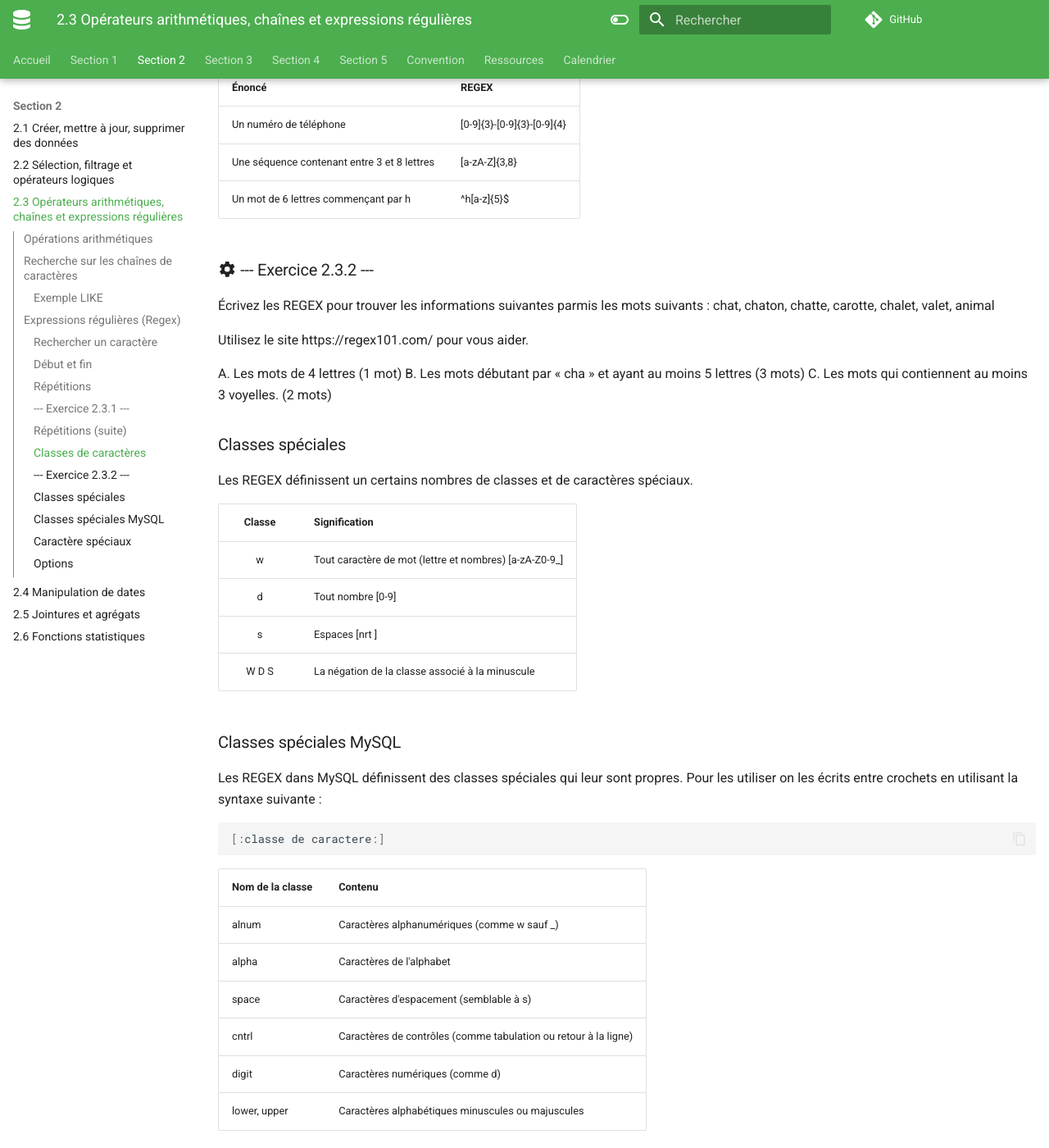
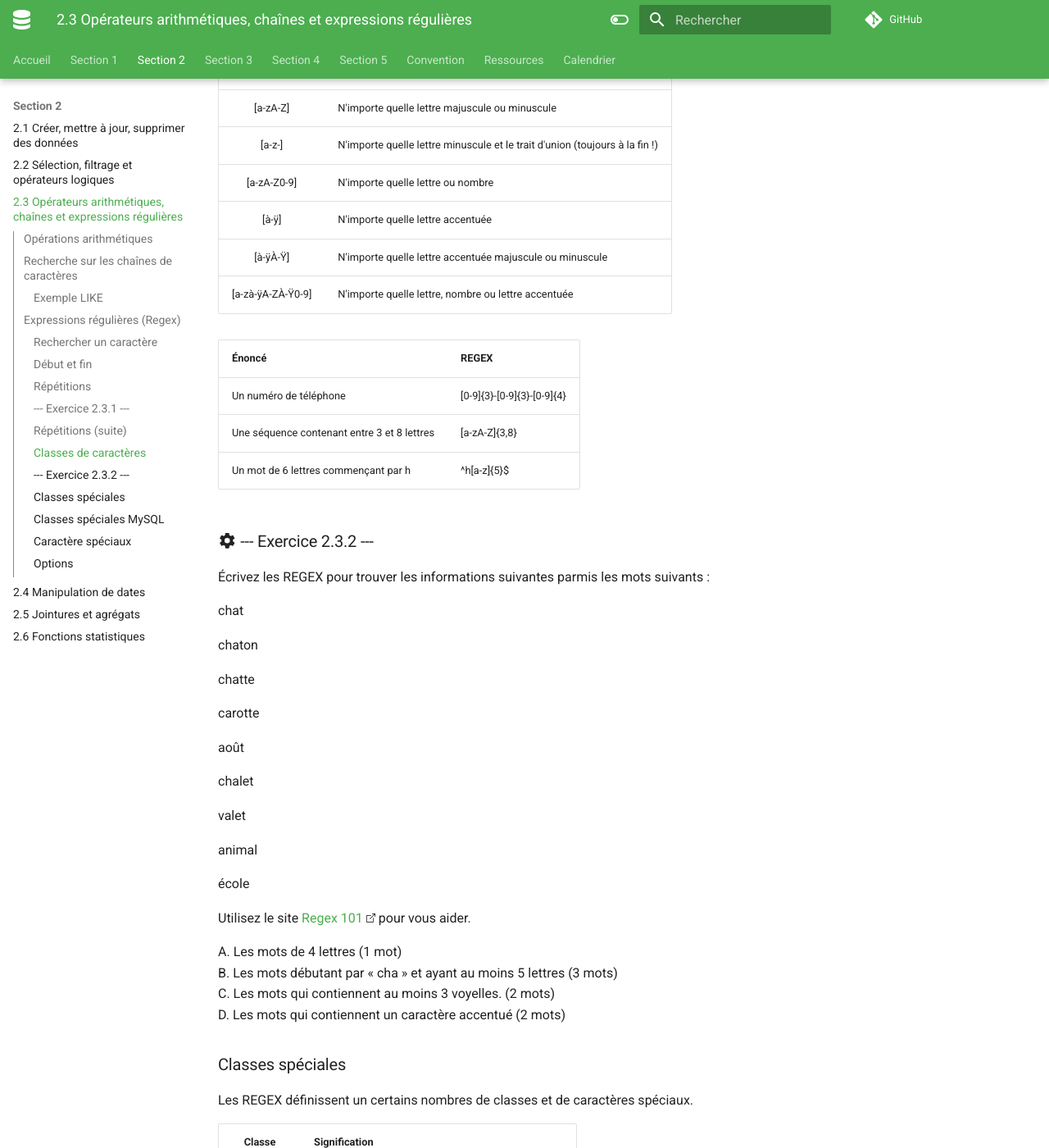
Before and after one commit to cegepvictoetienne/bd1, an MkDocs documentation site: the page built from docs/notes_de_cours/section_2.3.md, in a window 1280 px wide and 1400 px high, scrolled down 4805 px. Shown: the whole window at 82% size. Built offline with MkDocs 1.6.1 and Material for MkDocs 9.7.7, drawn with Linux system fonts in a browser that asks for light colours; comment, search, counter and statistics services are not loaded; some of the changed text lies outside the part shown.

Commit message:
ajout accents

````diff
--- a/docs/notes_de_cours/section_2.3.md
+++ b/docs/notes_de_cours/section_2.3.md
@@ -54,7 +55,7 @@ Rechercher des mots terminant par le symbole %:
 On veut sélectionner les pondérations et le titre de toutes les évaluation comportant le mot « final » ou « finale »
 
 ```mysql
-SELECT ponderation, titre FROM Evaluation
+SELECT ponderation, titre FROM evaluation
   WHERE titre LIKE '%final%';
 ```
 
@@ -107,7 +108,7 @@ Pour indiquer le début d'une chaîne, on utilise le symbole **^**, et pour la f
 Les REGEX offrent 3 différents caractères spéciaux pour la répétition :
 * **\*** : indique que le caractère peut s'y trouver 0, 1 ou plusieurs fois
 * **?** : indique que le caractère peut s'y trouver 0 ou 1 fois
-* **+** : indique que le caractère doit s'y trouver au moins une fois (1 ou plusieurs)
+* **+* : indique que le caractère doit s'y trouver au moins une fois (1 ou plusieurs)
 
 |Chaîne|Regex|Trouvé|
 ||||
@@ -143,7 +144,7 @@ valet
 
 animal
 
-Utilisez le site <https://regex101.com/> pour vous aider.
+Utilisez le site [Regex 101](https://regex101.com/r/M5fA4m/1) pour vous aider.
 
 A. Les mots contenant « chat » (3 mots)
 B. Les mots commençant par « ch » (4 mots)
@@ -176,6 +177,9 @@ On indique une classe avec **[*min*-*max*]**. On peut juxtaposé des intervalles
 |[a-zA-Z]|N'importe quelle lettre majuscule ou minuscule|
 |[a-z-]|N'importe quelle lettre minuscule et le trait d'union (toujours à la fin !)|
 |[a-zA-Z0-9]|N'importe quelle lettre ou nombre
+|[à-ÿ]|N'importe quelle lettre accentuée|
+|[à-ÿÀ-Ÿ]|N'importe quelle lettre accentuée majuscule ou minuscule|
+|[a-zà-ÿA-ZÀ-Ÿ0-9]|N'importe quelle lettre, nombre ou lettre accentuée|
 
 |Énoncé|REGEX|
 |||
@@ -186,13 +190,33 @@ On indique une classe avec **[*min*-*max*]**. On peut juxtaposé des intervalles
 ### :material-cog: --- Exercice 2.3.2 ---
 
 Écrivez les REGEX pour trouver les informations suivantes parmis les mots suivants :
-chat, chaton, chatte, carotte, chalet, valet, animal
 
-Utilisez le site https://regex101.com/ pour vous aider.
+chat
+
+chaton
+
+chatte
+
+carotte
+
+août
+
+chalet
+
+valet
+
+animal
+
+école
+
+
+
+Utilisez le site [Regex 101](https://regex101.com/r/C2qPWK/1) pour vous aider.
 
 A. Les mots de 4 lettres (1 mot)
 B. Les mots débutant par « cha » et ayant au moins 5 lettres (3 mots)
 C. Les mots qui contiennent au moins 3 voyelles. (2 mots)
+D. Les mots qui contiennent un caractère accentué (2 mots)
 
 ### Classes spéciales
 
@@ -200,10 +224,10 @@ Les REGEX définissent un certains nombres de classes et de caractères spéciau
 
 |Classe|Signification|
 |:-:||
-|\w|Tout caractère de mot (lettre et nombres) [a-zA-Z0-9_]|
-|\d|Tout nombre [0-9]|
-|\s|Espaces [\n\r\t ]|
-|\W \D \S|La négation de la classe associé à la minuscule|
+|\\w|Tout caractère de mot (lettre et nombres) [a-zA-Z0-9_]|
+|\\d|Tout nombre [0-9]|
+|\\s|Espaces [\\n\\r\\t ]|
+|\\W \\D \\S|La négation de la classe associé à la minuscule|
 
 ### Classes spéciales MySQL
 
@@ -215,11 +239,11 @@ Les REGEX dans MySQL définissent des classes spéciales qui leur sont propres.
 
 |Nom de la classe|Contenu|
 |||
-|alnum|Caractères alphanumériques (comme \w sauf _)
+|alnum|Caractères alphanumériques (comme \\w sauf _)
 |alpha|Caractères de l'alphabet|
-|space|Caractères d'espacement (semblable à \s)|
+|space|Caractères d'espacement (semblable à \\s)|
 |cntrl|Caractères de contrôles (comme tabulation ou retour à la ligne)|
-|digit|Caractères numériques (comme \d)|
+|digit|Caractères numériques (comme \\d)|
 |lower, upper|Caractères alphabétiques minuscules ou majuscules|
 
 Plus de  classes : https://dev.mysql.com/doc/refman/8.0/en/regexp.html#regexp-syntax
````
Also changed, not shown: other parts of docs/notes_de_cours/section_2.3.md (+2 -1 lines).
